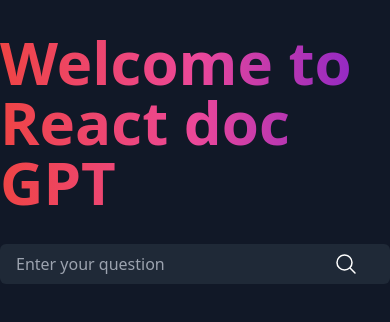
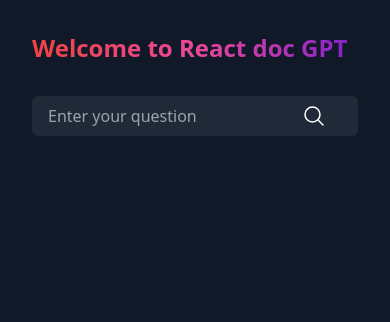
Before and after one commit to vipansh/react-doc-gpt, a Next.js app: page / in a window 390 px wide. Shown: the top 322 px of the page. Built offline with nearby package versions, Linux system fonts and the light colour scheme; no server answers.

Commit message:
🧪 fix: css responsive

```diff
--- a/src/pages/index.tsx
+++ b/src/pages/index.tsx
@@ -96,10 +96,10 @@
         <meta name="viewport" content="width=device-width, initial-scale=1" />
         <link rel="icon" href="/favicon.ico" />
       </Head>
-      <div className="bg-gray-900 min-h-screen py-8 ">
+      <div className="bg-gray-900 min-h-screen max-h-max p-8 ">
         <div className="max-w-5xl mx-auto">
           <div className="w-full h-48">
-            <h1 className="text-transparent bg-gradient-to-l from-purple-700 via-pink-500 to-red-500 bg-clip-text font-extrabold text-6xl">
+            <h1 className="text-transparent bg-gradient-to-l from-purple-700 via-pink-500 to-red-500 bg-clip-text font-extrabold text-2xl md:text-6xl">
               Welcome to React doc GPT
             </h1>
             <div className="mt-8 space-y-4">
```
